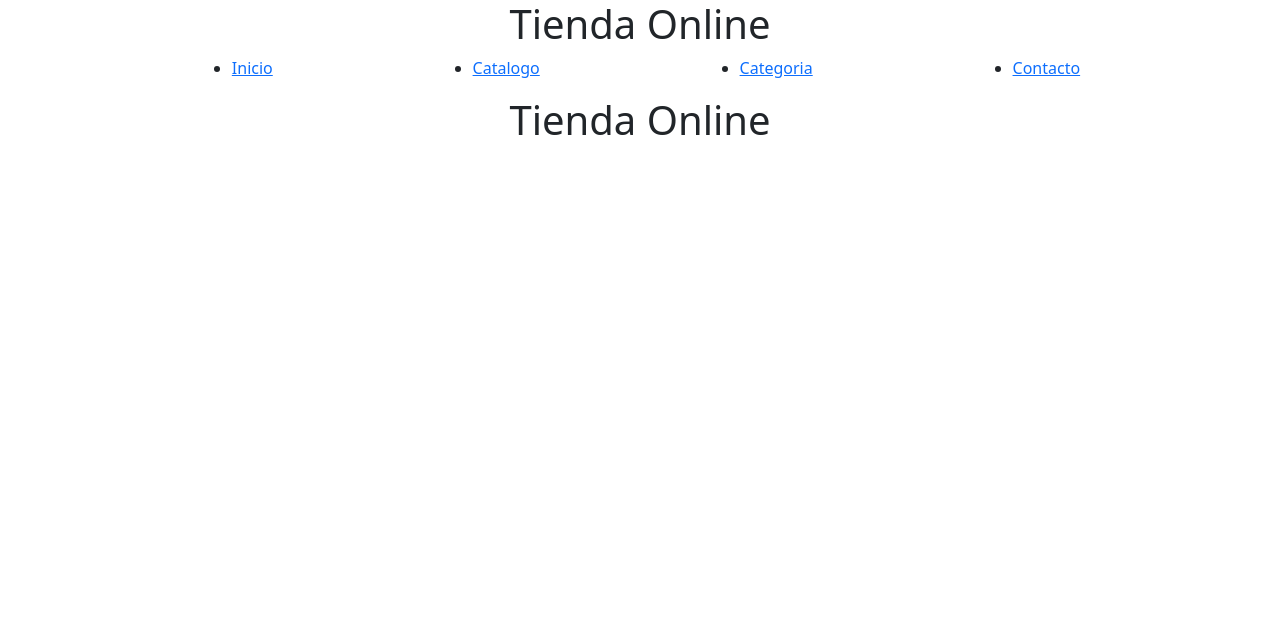
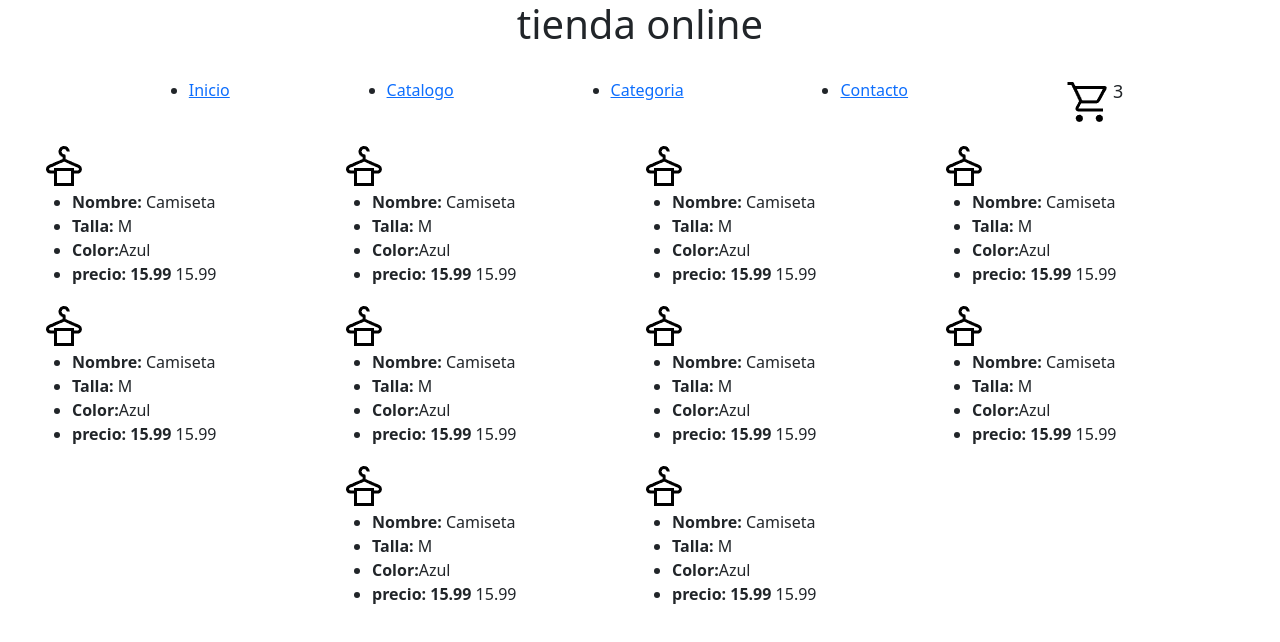
Before and after one commit to MaximilianoGachon/e-comerce, a React (Create React App) app: page /catalogo/1 in a window 1280 px wide. Shown: the top 642 px of the page. Built offline with nearby package versions, Linux system fonts and the light colour scheme.

Commit message:
PrenEntrega-Gachon

```diff
--- a/src/App.js
+++ b/src/App.js
@@ -1,17 +1,24 @@
 import './App.css';
-import  Navbar  from "./componentes/navbar"
-import  Titulo  from "./componentes/title"
-import Carrito from "./componentes/title"
+import Navbar from "./componentes/navbar"
+import Titulo from "./componentes/title"
+import Prendas from "./componentes/Catalogo"
+
 
 function App() {
   return (
+    <>
     <header>
-    <Titulo/>
+      <Titulo/>
 
-    <Navbar/>
+      <Navbar/>
 
-    <Carrito/>
+
     </header>
+
+    <main>
+      <Prendas/>
+    </main>
+    </>
   );
 }
 
--- /dev/null
+++ b/src/componentes/Archivos/img.js
@@ -0,0 +1,7 @@
+import ImgCarrito from "./Img/Img-Carrito.png"
+import ImgPrenda from "./Img/ImgPrenda.png"
+
+export default {
+    "imgCarrito": ImgCarrito,
+    "imgPrenda": ImgPrenda
+}
--- /dev/null
+++ b/src/componentes/Catalogo/array.js
@@ -0,0 +1,62 @@
+var prendasDeRopa = [
+  {
+    nombre: "Camiseta",
+    talla: "M",
+    color: "Azul",
+    precio: 15.99
+  },
+  {
+    nombre: "Jeans",
+    talla: "32",
+    color: "Negro",
+    precio: 29.99
+  },
+  {
+    nombre: "Vestido",
+    talla: "S",
+    color: "Rojo",
+    precio: 39.99
+  },
+  {
+    nombre: "Chaqueta",
+    talla: "L",
+    color: "Gris",
+    precio: 49.99
+  },
+  {
+    nombre: "Zapatos",
+    talla: "38",
+    color: "Blanco",
+    precio: 59.99
+  },
+  {
+    nombre: "Sombrero",
+    talla: "Única",
+    color: "Negro",
+    precio: 9.99
+  },
+  {
+    nombre: "Falda",
+    talla: "M",
+    color: "Azul",
+    precio: 19.99
+  },
+  {
+    nombre: "Calcetines",
+    talla: "Única",
+    color: "Blanco",
+    precio: 4.99
+  },
+  {
+    nombre: "Pantalones cortos",
+    talla: "L",
+    color: "Verde",
+    precio: 14.99
+  },
+  {
+    nombre: "Sudadera",
+    talla: "XL",
+    color: "Gris",
+    precio: 24.99
+  }
+];
--- /dev/null
+++ b/src/componentes/Catalogo/index.js
@@ -0,0 +1,107 @@
+import "./style.css"
+import imgPrenda from "../Archivos/img"
+import array from "../Catalogo/array"
+
+const Prendas = () => {
+    return (
+
+        <div className="prendas">
+            <div className="prenda">
+                <img className="img-prendas" src={imgPrenda.imgPrenda} />
+                <ul>
+                    <li><strong>Nombre:</strong> Camiseta</li>
+                    <li><strong>Talla:</strong> M</li>
+                    <li><strong>Color:</strong>Azul</li>
+                    <li><strong>precio: 15.99</strong> 15.99</li>
+                </ul>
+            </div>
+
+            <div className="prenda">
+                <img className="img-prendas" src={imgPrenda.imgPrenda} />
+                <ul>
+                    <li><strong>Nombre:</strong> Camiseta</li>
+                    <li><strong>Talla:</strong> M</li>
+                    <li><strong>Color:</strong>Azul</li>
+                    <li><strong>precio: 15.99</strong> 15.99</li>
+                </ul>
+            </div>
+            <div className="prenda">
+                <img className="img-prendas" src={imgPrenda.imgPrenda} />
+                <ul>
+                    <li><strong>Nombre:</strong> Camiseta</li>
+                    <li><strong>Talla:</strong> M</li>
+                    <li><strong>Color:</strong>Azul</li>
+                    <li><strong>precio: 15.99</strong> 15.99</li>
+                </ul>
+            </div>
+            <div className="prenda">
+                <img className="img-prendas" src={imgPrenda.imgPrenda} />
+                <ul>
+                    <li><strong>Nombre:</strong> Camiseta</li>
+                    <li><strong>Talla:</strong> M</li>
+                    <li><strong>Color:</strong>Azul</li>
+                    <li><strong>precio: 15.99</strong> 15.99</li>
+                </ul>
+            </div>
+            <div className="prenda">
+                <img className="img-prendas" src={imgPrenda.imgPrenda} />
+                <ul>
+                    <li><strong>Nombre:</strong> Camiseta</li>
+                    <li><strong>Talla:</strong> M</li>
+                    <li><strong>Color:</strong>Azul</li>
+                    <li><strong>precio: 15.99</strong> 15.99</li>
+                </ul>
+            </div>
+            <div className="prenda">
+                <img className="img-prendas" src={imgPrenda.imgPrenda} />
+                <ul>
+                    <li><strong>Nombre:</strong> Camiseta</li>
+                    <li><strong>Talla:</strong> M</li>
+                    <li><strong>Color:</strong>Azul</li>
+                    <li><strong>precio: 15.99</strong> 15.99</li>
+                </ul>
+            </div>
+            <div className="prenda">
+                <img className="img-prendas" src={imgPrenda.imgPrenda} />
+                <ul>
+                    <li><strong>Nombre:</strong> Camiseta</li>
+                    <li><strong>Talla:</strong> M</li>
+                    <li><strong>Color:</strong>Azul</li>
+                    <li><strong>precio: 15.99</strong> 15.99</li>
+                </ul>
+            </div>
+            <div className="prenda">
+                <img className="img-prendas" src={imgPrenda.imgPrenda} />
+                <ul>
+                    <li><strong>Nombre:</strong> Camiseta</li>
+                    <li><strong>Talla:</strong> M</li>
+                    <li><strong>Color:</strong>Azul</li>
+                    <li><strong>precio: 15.99</strong> 15.99</li>
+                </ul>
+            </div>
+            <div className="prenda">
+                <img className="img-prendas" src={imgPrenda.imgPrenda} />
+                <ul>
+                    <li><strong>Nombre:</strong> Camiseta</li>
+                    <li><strong>Talla:</strong> M</li>
+                    <li><strong>Color:</strong>Azul</li>
+                    <li><strong>precio: 15.99</strong> 15.99</li>
+                </ul>
+            </div>
+            <div className="prenda">
+                <img className="img-prendas" src={imgPrenda.imgPrenda} />
+                <ul>
+                    <li><strong>Nombre:</strong> Camiseta</li>
+                    <li><strong>Talla:</strong> M</li>
+                    <li><strong>Color:</strong>Azul</li>
+                    <li><strong>precio: 15.99</strong> 15.99</li>
+                </ul>
+            </div>
+
+        </div>
+    )
+}
+
+
+
+export default Prendas
--- /dev/null
+++ b/src/componentes/Catalogo/style.css
@@ -0,0 +1,10 @@
+.prendas{
+    display: flex;
+    flex-direction: row;
+    flex-wrap: wrap;
+    justify-content: center;
+}
+
+.prenda {
+    width: 300px;
+}
--- a/src/componentes/navbar/index.js
+++ b/src/componentes/navbar/index.js
@@ -1,15 +1,22 @@
 import "./style.css"
+import ImgCarrito from "../Archivos/img"
+
 const Navbar = () => {
   return (
     <nav>
-      <div>
-        <ul className="Menu">
+
+        <ul className="menu-links">
           <li><a href="">Inicio</a></li>
           <li><a href="">Catalogo</a></li>
           <li><a href="">Categoria</a></li>
           <li><a href="">Contacto</a></li>
+          <div className="menu-carrito">
+          <img src={ImgCarrito.imgCarrito}/>
+          <p>3</p>
+          </div>
         </ul>
-      </div>
+
+
     </nav>
   )
 }
--- a/src/componentes/navbar/style.css
+++ b/src/componentes/navbar/style.css
@@ -1,5 +1,13 @@
 
-.Menu {
+.menu-links {
+    margin-top: 30px;
     display: flex;
     justify-content: space-evenly;
 }
+
+.menu-carrito {
+    display: flex;
+}
+ .menu-carrito p {
+    font-size: large;
+ }
--- a/src/componentes/title/index.js
+++ b/src/componentes/title/index.js
@@ -2,8 +2,8 @@ import "./style.css"
 
 const Titulo = () => {
     return (
-        <h1>Tienda Online</h1>
 
+        <h1>tienda online</h1>
     )
 }
 
--- /dev/null
+++ b/src/maxi.html
@@ -0,0 +1 @@
+<p></p>
```
Also changed, not shown: src/componentes/carrito/index.js (deleted, +0 -14 lines), maxi.html (added), src/componentes/Archivos/Img/Img-Carrito.png (added), src/componentes/Archivos/Img/ImgPrenda.png (added).
